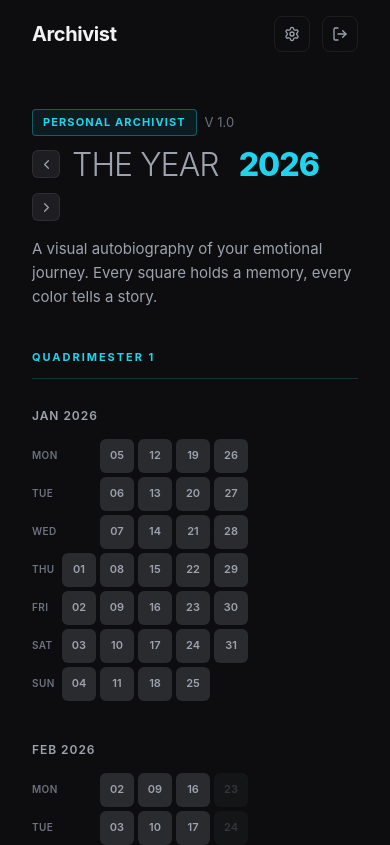
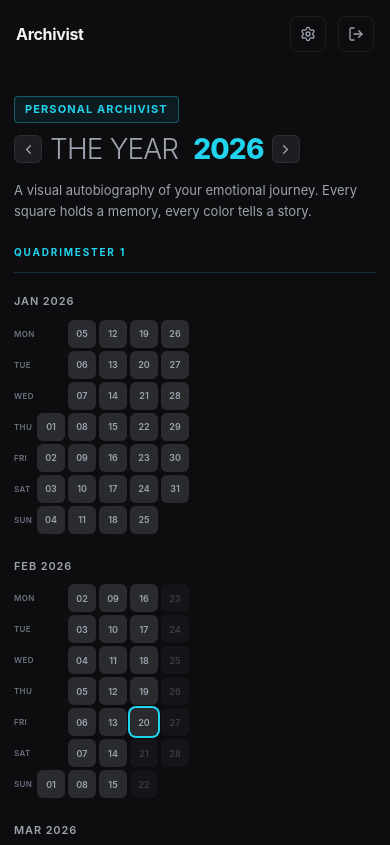
Before and after one commit to CoderKavyaG/CHRON, a React (Vite) app: page / in a window 390 px wide. Shown: the top 845 px of the page. Built offline with nearby package versions, Linux system fonts and the light colour scheme; no server answers; sample sign-in values are in the browser's storage.

Commit message:
feat: 4 months per row layout, full mobile responsiveness across all breakpoints

```diff
--- a/src/index.css
+++ b/src/index.css
@@ -343,21 +343,34 @@ body {
   border-bottom: 1px solid rgba(34, 211, 238, 0.2);
 }
 
-/* Month grid container — 2 per row */
+/* Month grid container — 4 per row on desktop, 2 tablet, 1 mobile */
 .months-grid {
   display: grid;
-  grid-template-columns: repeat(2, minmax(0, 1fr));
-  gap: 2.5rem 3rem;
+  grid-template-columns: repeat(4, minmax(0, 1fr));
+  gap: 1.5rem 2rem;
 }
 
-@media (max-width: 640px) {
+/* tablet: 2 per row */
+@media (max-width: 900px) {
+  .months-grid {
+    grid-template-columns: repeat(2, minmax(0, 1fr));
+    gap: 1.75rem;
+  }
+}
+
+/* mobile: 1 per row */
+@media (max-width: 520px) {
   .months-grid {
     grid-template-columns: 1fr;
+    gap: 1.5rem;
   }
 }
 
 /* Individual month */
-.month-block {}
+.month-block {
+  min-width: 0;
+  overflow: hidden;
+}
 
 .month-label {
   font-size: 0.75rem;
@@ -439,13 +452,14 @@ body {
 }
 
 .day-tile--future {
-  opacity: 0.28;
-  cursor: not-allowed;
+  opacity: 0.32;
+  cursor: pointer;
 }
 
 .day-tile--future:hover {
-  transform: none;
-  box-shadow: none;
+  transform: scale(1.12);
+  opacity: 0.55;
+  box-shadow: 0 0 0 1.5px rgba(34, 211, 238, 0.4);
 }
 
 .day-tile--today {
@@ -1246,3 +1260,219 @@ body {
   border-radius: 50%;
   background: var(--accent);
 }
+
+/* ============================================
+   RESPONSIVE — TABLET  (≤ 900px)
+============================================ */
+@media (max-width: 900px) {
+  .page-home {
+    padding: 0 1.5rem 3rem;
+  }
+
+  .hero {
+    padding: 1.5rem 0 2rem;
+  }
+
+  .hero__sub {
+    font-size: 0.875rem;
+    max-width: 100%;
+  }
+
+  .quad-section {
+    margin-bottom: 2.5rem;
+  }
+
+  /* Sidebar always hidden on tablet — inline legend shows instead */
+  .main-layout__sidebar {
+    display: none !important;
+  }
+
+  /* Show the inline legend below calendar */
+  .mood-legend--inline {
+    display: flex;
+  }
+}
+
+/* ============================================
+   RESPONSIVE — MOBILE  (≤ 520px)
+============================================ */
+@media (max-width: 520px) {
+
+  /* Root */
+  body {
+    font-size: 14px;
+  }
+
+  /* Header */
+  .site-header {
+    padding: 0 1rem;
+  }
+
+  .site-header__inner {
+    max-width: 100%;
+  }
+
+  .site-logo {
+    font-size: 1rem;
+  }
+
+  /* Footer */
+  .site-footer {
+    padding: 1.25rem 1rem;
+    font-size: 0.75rem;
+  }
+
+  .site-footer__inner {
+    flex-direction: column;
+    gap: 0.25rem;
+    text-align: center;
+  }
+
+  /* Home page */
+  .page-home {
+    padding: 0 0.875rem 2.5rem;
+  }
+
+  .hero {
+    padding: 1.25rem 0 1.5rem;
+  }
+
+  .hero__title {
+    font-size: 1.75rem;
+    gap: 0.5rem;
+  }
+
+  .hero__sub {
+    font-size: 0.8125rem;
+  }
+
+  .hero__version {
+    display: none;
+  }
+
+  .quad-section {
+    margin-bottom: 2rem;
+  }
+
+  .quad-title {
+    font-size: 0.625rem;
+    margin-bottom: 1.25rem;
+  }
+
+  /* Calendar — shrink tiles slightly on very small screens */
+  .day-tile,
+  .day-tile--empty {
+    width: 28px;
+    height: 28px;
+    font-size: 0.5625rem;
+  }
+
+  .cal-wd-label {
+    height: 28px;
+    font-size: 0.5rem;
+    width: 18px;
+  }
+
+  .cal-weekdays {
+    margin-right: 5px;
+    gap: 3px;
+  }
+
+  .cal-weeks {
+    gap: 3px;
+  }
+
+  .cal-week-col {
+    gap: 3px;
+  }
+
+  /* Month label */
+  .month-label {
+    font-size: 0.6875rem;
+    margin-bottom: 0.625rem;
+  }
+
+  /* Inline legend tighter */
+  .mood-legend--inline {
+    padding: 0.75rem;
+    gap: 0.375rem 0.75rem;
+  }
+
+  .mood-legend__label {
+    font-size: 0.75rem;
+  }
+
+  /* Modal */
+  .modal-box {
+    border-radius: 14px;
+    max-width: 95vw;
+    margin: 0 auto;
+  }
+
+  .modal-header {
+    padding: 1rem 1rem 0.75rem;
+  }
+
+  .mood-pills {
+    padding: 0 1rem 0.75rem;
+    gap: 0.375rem;
+  }
+
+  .mood-pill {
+    padding: 0.3rem 0.6rem;
+    font-size: 0.75rem;
+  }
+
+  .modal-section-label {
+    padding: 0.375rem 1rem 0.25rem;
+  }
+
+  .goals-section {
+    padding: 0 1rem;
+  }
+
+  .modal-actions {
+    padding: 0.75rem 1rem 1rem;
+  }
+
+  /* Settings page */
+  .page-settings {
+    padding: 1.5rem 1rem 3rem;
+  }
+
+  .settings-card {
+    padding: 1rem;
+  }
+
+  /* Login */
+  .login-box {
+    padding: 1.5rem 1rem;
+  }
+
+  .login-card {
+    padding: 1.25rem 1rem;
+  }
+}
+
+/* ============================================
+   RESPONSIVE — VERY SMALL  (≤ 380px)
+============================================ */
+@media (max-width: 380px) {
+
+  .day-tile,
+  .day-tile--empty {
+    width: 24px;
+    height: 24px;
+    font-size: 0.5rem;
+  }
+
+  .cal-wd-label {
+    height: 24px;
+    width: 16px;
+    font-size: 0.4375rem;
+  }
+
+  .hero__title {
+    font-size: 1.5rem;
+  }
+}
```
